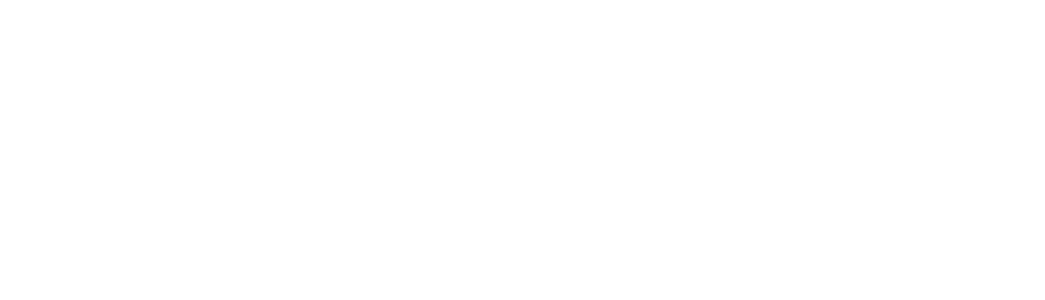
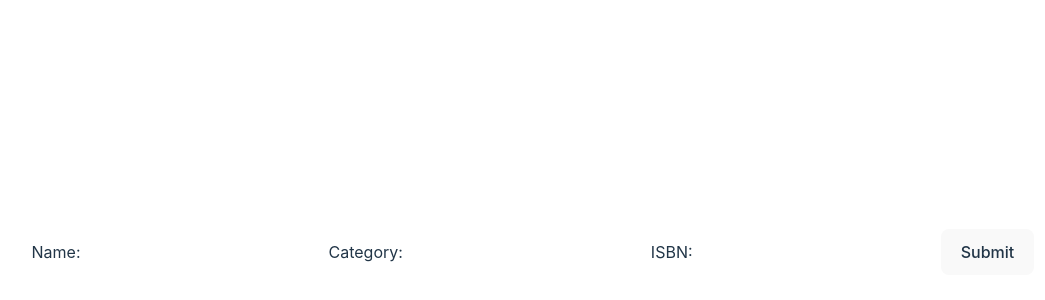
Before and after one commit to AlexCoding123/LibraryManagement, a React (Vite) app in the folder frontend/: page /new-catalog in a window 1280 px wide. Before the commit this address had no page. Shown: the part 148-448 px from the top of the page, without its empty margins (107-1152 px from the left). Built offline with nearby package versions, Linux system fonts and the light colour scheme.

Commit message:
Add catalog on the frontend

```diff
--- a/frontend/src/App.jsx
+++ b/frontend/src/App.jsx
@@ -3,7 +3,7 @@
 import LoginPage from './components/LoginPage'
 import HomePage from './components/HomePage'
 import Catalog from './components/Catalog'
-
+import CatalogForm from './components/CatalogForm'
 import {isLoggedInAtom} from './components/LoginPage';
 import { Route, Routes} from 'react-router-dom';
 
@@ -15,6 +15,7 @@
                         <Route path='/' element={<LoginPage />} />
                         <Route path='/home' element={<HomePage />} />
                         <Route path='/catalog/:id' element={<Catalog />} />
+                        <Route path='/new-catalog' element={<CatalogForm />} />
                     </Routes>
             </>
         )
--- /dev/null
+++ b/frontend/src/components/CatalogForm.jsx
@@ -0,0 +1,62 @@
+import { atom, useAtom } from 'jotai';
+import { catalogAtom } from './HomePage';
+import axios from 'axios';
+import { useNavigate } from 'react-router-dom';
+
+const formDataAtom = atom({
+    name: '',
+    category: '',
+    ISBN: ''
+});
+
+const CatalogForm = () => {
+    const [catalogs, setCatalogs] = useAtom(catalogAtom);
+    const [formData, setFormData] = useAtom(formDataAtom);
+    const navigate = useNavigate();
+
+    const handleSubmit = (e) => {
+        e.preventDefault();
+
+        try {
+            const token = localStorage.getItem('token');
+            const config = {
+                headers: { Authorization: `Bearer ${token}` }
+            };
+
+            axios.post('http://localhost:3000/api/catalogs', formData, config)
+            .then(response => {
+                    const updatedCatalogs = response.data.content;
+                    console.log(updatedCatalogs);
+                    setCatalogs(updatedCatalogs);
+                    localStorage.setItem("catalogs", JSON.stringify(updatedCatalogs));
+
+                navigate('/home');
+            })
+            .catch(error => {
+                console.error(error);
+            })
+        } catch (error) {
+            console.error('Error adding catalog:', error);
+        }
+    }
+
+    return (
+        <form onSubmit={handleSubmit}>
+            <label>
+                Name:
+                <input type="text" name="name" value={formData.name} onChange={(e) => setFormData({ ...formData, name: e.target.value })} />
+            </label>
+            <label>
+                Category:
+                <input type="text" name="category" value={formData.category} onChange={(e) => setFormData({ ...formData, category: e.target.value })} />
+            </label>
+            <label>
+                ISBN:
+                <input type="text" name="ISBN" value={formData.ISBN} onChange={(e) => setFormData({ ...formData, ISBN: e.target.value })} />
+            </label>
+            <button type="submit">Submit</button>
+        </form>
+    );
+}
+
+export default CatalogForm;
--- a/frontend/src/components/HomePage.jsx
+++ b/frontend/src/components/HomePage.jsx
@@ -38,6 +38,31 @@
         }
     },[])
 
+    const handleAddCatalog = () => {
+        e.preventDefault();
+        try{
+            const token = localStorage.getItem('token');
+            const config = {
+                headers: { Authorization: `Bearer ${token}` }
+            };
+            const url = `http://localhost:3000/api/catalogs`;
+            axios.delete(url, config)
+            .then(response => {
+                if(!response.status === 200){
+                    throw new Error(`API call failed with status ${response.data}`);
+                }
+                console.log(response.data.content);
+                const updatedCatalogs = response.data.content;
+                setCatalogs(updatedCatalogs);
+                localStorage.setItem("catalogs", JSON.stringify(updatedCatalogs));
+
+                navigate('/home');
+            })
+        }catch(e){
+            console.error('Error adding catalog')
+        }
+    }
+
     return (
         <>
         <h1>Welcome To The Home Page</h1>
@@ -49,6 +74,8 @@
                     :
                     <h1>No Catalogs!</h1>
                 }
+
+                <button><Link to="/new-catalog">Add Catalog</Link></button>
         </div>
         </>
     );
```
Also changed, not shown: 1 other file (tests, documents, lock files or other folders).
